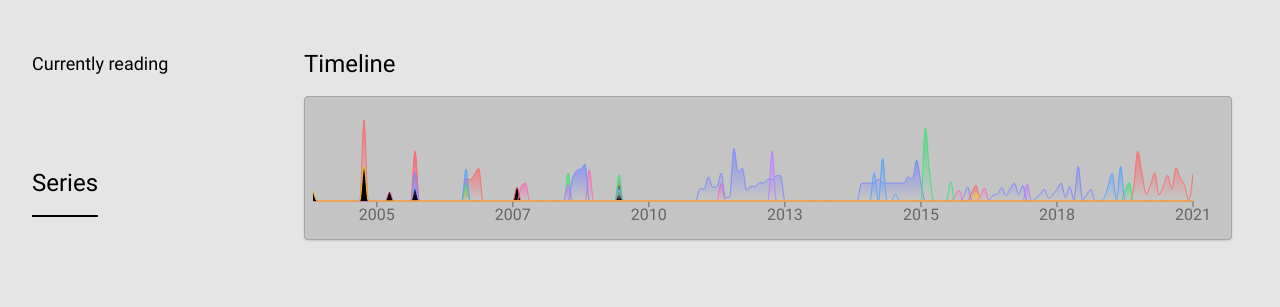
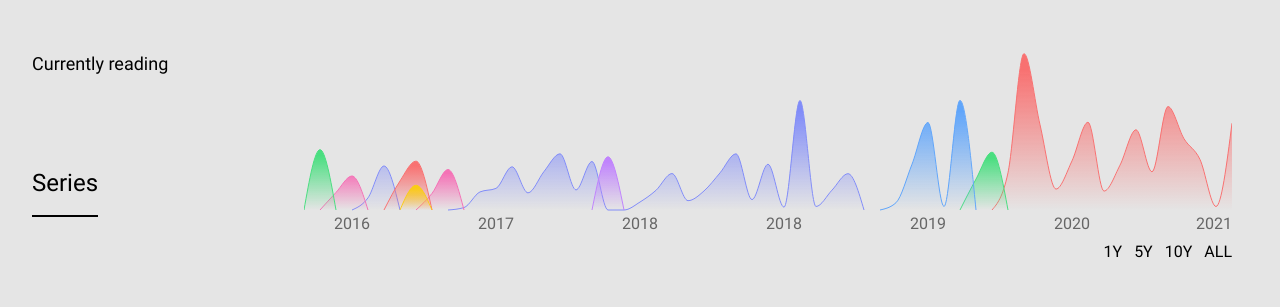
Before and after one commit to wraithy/bookshelf, a Next.js app: page /bookshelf/series in a window 1280 px wide. Shown: the top 307 px of the page. Built offline with nearby package versions, Linux system fonts and the light colour scheme.

Commit message:
feat(series-graph): clean up styling and add click-to-scroll

```diff
--- a/components/SeriesGraph/index.tsx
+++ b/components/SeriesGraph/index.tsx
@@ -1,11 +1,13 @@
-import { AreaChart, XAxis, YAxis, Tooltip, Area, ResponsiveContainer } from 'recharts'
+import { useState } from 'react'
+import { AreaChart, XAxis, Tooltip, Area, ResponsiveContainer } from 'recharts'
 import { DefaultTooltipContent } from 'recharts/lib/component/DefaultTooltipContent'
 import { reviews, accentColors } from '../../constants'
-import { makeDataPoints } from './util'
+import { DataPoint, makeDataPoints } from './util'
+import { seriesId } from '../../util'
+import styles from './styles.module.css'
 
-const dataPoints = makeDataPoints(reviews.finishedReading)
+const allDataPoints = makeDataPoints(reviews.finishedReading)
 const allSeriesNames = [...new Set(reviews.finishedReading.map((r) => r.book.series?.name))]
-const id = (seriesName: string) => (seriesName ? seriesName.replace(/\ /g, '-') : '')
 
 const colorWheel = accentColors(400)
 const getAreaColor = (i: number) => colorWheel[i % colorWheel.length]
@@ -18,42 +20,82 @@ const ExcludeZeroesTooltip = (props: any) => {
   return <DefaultTooltipContent {...newProps} />
 }
 
+const periods = {
+  '1Y': 1,
+  '5Y': 5,
+  '10Y': 10,
+  ALL: null,
+}
+
+function clipToPeriod(points: DataPoint[], years: number | null): DataPoint[] {
+  if (years === null) {
+    return points
+  }
+  const cutoff = points[points.length - 1].date.minus({ years })
+  let clipped = points.filter((p) => p.date >= cutoff)
+  // we want the first point to be one that actually has values
+  const hasValues = (p: DataPoint) => Object.keys(p).length > ['date', 'yearMonth'].length
+  while (clipped.length && !hasValues(clipped[0])) {
+    clipped.shift()
+  }
+  return clipped
+}
+
+function scrollToSeries(seriesName: string) {
+  const elem = document.getElementById(seriesId(seriesName))
+  elem.scrollIntoView({ behavior: 'smooth' })
+}
+
 export default function SeriesGraph() {
+  const [selectedPeriod, setPeriod] = useState(periods['5Y'])
+  const points = clipToPeriod(allDataPoints, selectedPeriod)
+
   return (
-    <>
-      <h1 className='mb-4 text-2xl'>Timeline</h1>
-      <article className='card h-36 p-2 mb-16'>
+    <article className='h-48 mb-16'>
       <ResponsiveContainer>
-          <AreaChart width={730} height={250} data={dataPoints} margin={{ top: 10, right: 30, left: 0, bottom: 0 }}>
+        <AreaChart data={points} margin={{ top: 0, right: 0, bottom: 0, left: 0 }}>
           <defs>
             {allSeriesNames.map((seriesName, i) => (
-                <linearGradient id={id(seriesName)} key={i} x1='0' y1='0' x2='0' y2='1'>
-                  <stop offset='5%' stopColor={getAreaColor(i)} stopOpacity={0.8} />
-                  <stop offset='95%' stopColor={getAreaColor(i)} stopOpacity={0} />
+              <linearGradient id={`${seriesId(seriesName)}-gradient`} key={i} x1='0' y1='0' x2='0' y2='1'>
+                <stop offset='10%' stopColor={getAreaColor(i)} stopOpacity={1} />
+                <stop offset='100%' stopColor={getAreaColor(i)} stopOpacity={0} />
               </linearGradient>
             ))}
           </defs>
           <XAxis
             dataKey='yearMonth'
+            axisLine={false}
+            tickLine={false}
             allowDataOverflow={false}
             minTickGap={100}
             tickFormatter={(value: string) => value.split('-')[0]}
           />
-            <Tooltip content={ExcludeZeroesTooltip} />
+          <Tooltip content={ExcludeZeroesTooltip} wrapperClassName='card' />
           {allSeriesNames.map((seriesName, i) => (
             <Area
               key={i}
               type='monotone'
-                connectNulls
               dataKey={seriesName}
               stroke={getAreaColor(i)}
               fillOpacity={1}
-                fill={`url(#${id(seriesName)})`}
+              fill={`url(#${seriesId(seriesName)}-gradient)`}
+              isAnimationActive={false}
+              onClick={() => scrollToSeries(seriesName)}
             />
           ))}
         </AreaChart>
       </ResponsiveContainer>
+      <div className={styles['period-select']}>
+        {Object.entries(periods).map(([key, value]) => (
+          <button
+            key={key}
+            onClick={() => setPeriod(value)}
+            className={value === selectedPeriod ? styles.selected : ''}
+          >
+            {key}
+          </button>
+        ))}
+      </div>
     </article>
-    </>
   )
 }
--- /dev/null
+++ b/components/SeriesGraph/styles.module.css
@@ -0,0 +1,15 @@
+.period-select {
+  @apply flex justify-end;
+}
+
+.period-select > button {
+  @apply outline-none font-thin;
+}
+
+.period-select > button:not(:last-child) {
+  @apply mr-3
+}
+
+.period-select .selected {
+  @apply font-bold;
+}
--- a/components/SeriesGraph/util.ts
+++ b/components/SeriesGraph/util.ts
@@ -5,7 +5,8 @@ const utc = { zone: 'utc' }
 
 export interface DataPoint {
   yearMonth: string
-  [seriesName: string]: number | string
+  date: DateTime
+  [seriesName: string]: number | string | DateTime
 }
 
 export function makeDomain(startDate: DateTime, endDate: DateTime, unit: keyof DurationObjectUnits): DateTime[] {
@@ -89,32 +90,38 @@ function pagesByMonthBySeries(reviews: Extract[]): { [month: string]: { [series:
   }, {})
 }
 
-const fillWithZeroes = <T>(desiredKeys: string[], obj: T): T => ({
-  ...obj,
-  ...desiredKeys.reduce((acc, key) => {
-    if (key in obj) {
-      return acc
+// Make sure each series starts and ends with zero.
+// Be careful - this mutates the input.
+function connectToZero(points: DataPoint[]): DataPoint[] {
+  const ensureSurroundingZeroes = (key: string, pos: number) => {
+    // If the current point is already zero, we don't care about the
+    // surrounding ones.
+    if (points[pos][key] === 0) {return }
+
+    for (let offset of [-1, 1]) {
+      if (!(key in points[pos + offset])) { points[pos+offset][key] = 0 }
     }
-    return { ...acc, [key]: 0 }
-  }, {})
-})
+  }
+
+  for (let i = 1; i < points.length - 1; i++) {
+    Object.keys(points[i]).forEach(key => ensureSurroundingZeroes(key, i))
+  }
+  return points
+}
 
 export function makeDataPoints(reviews: Extract[]): DataPoint[] {
   const byMonthBySeries = pagesByMonthBySeries(reviews)
-  // flatten the grouped heirarchy by one level, into individual items
-  const allSeriesNames = [...new Set(reviews.map((r) => r.book.series?.name))]
-  // fill gaps with no data at all
   const monthsWithData = Object.keys(byMonthBySeries).sort()
+
   const domain = makeDomain(
     DateTime.fromISO(monthsWithData[0]),
-    DateTime.fromISO(monthsWithData[monthsWithData.length-1]),
+    DateTime.fromISO(monthsWithData[monthsWithData.length - 1]),
     'month'
   )
 
-  return domain
-    .map(dt => dt.toISODate())
-    .map(month => fillWithZeroes(allSeriesNames, {
-      yearMonth: month.split('-').slice(0, 2).join('-'),
-      ...byMonthBySeries[month]
-    }))
+  return connectToZero(domain.map(month => ({
+    yearMonth: month.toFormat('yyyy-MM'),
+    date: month,
+    ...byMonthBySeries[month.toISODate()]
+  })))
 }
--- a/components/SeriesGroup.tsx
+++ b/components/SeriesGroup.tsx
@@ -1,12 +1,13 @@
 import { Extract } from 'goodreads-export/lib/types'
 import ExternalLink from 'components/ExternalLink'
 import BookTile from 'components/BookTile'
+import { seriesId } from '../util'
 
 export default function SeriesGroup({ groupedReviews }: { groupedReviews: Extract[] }) {
   const series = groupedReviews[0].book.series
   const author = groupedReviews[0].book.author
   return (
-    <section className='flex flex-column flex-wrap w-full mb-16'>
+    <section id={seriesId(groupedReviews[0].book?.series?.name)} className='flex flex-column flex-wrap w-full mb-16'>
       <header className='mb-8 w-full'>
         <h1>
           <ExternalLink href={series.url} className='text-2xl'>
--- a/styles/globals.css
+++ b/styles/globals.css
@@ -32,7 +32,6 @@
     @apply bg-base-2 rounded border border-base-3 shadow
   }
 
-
   /* https://stackoverflow.com/questions/66416614/how-to-create-scrollable-element-in-tailwind-without-a-scrollbar */
   .no-scrollbar::-webkit-scrollbar {
       display: none; /* Chrome, Safari and Opera */
--- /dev/null
+++ b/util.ts
@@ -0,0 +1 @@
+export const seriesId = (seriesName: string) => (seriesName ? seriesName.replace(/\ /g, '-') : '')
```
Lines whose indentation alone changed are shown as unchanged.
